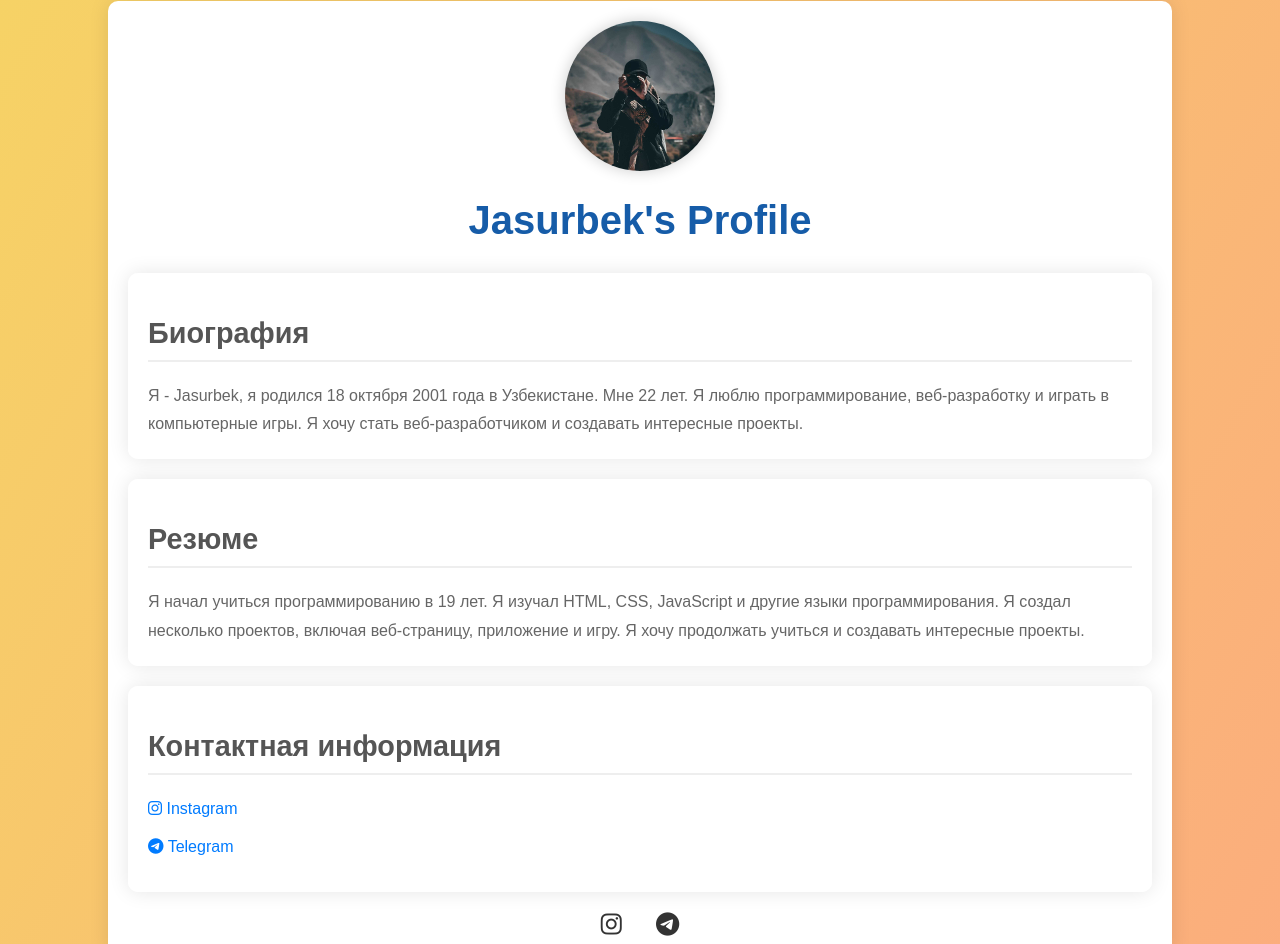
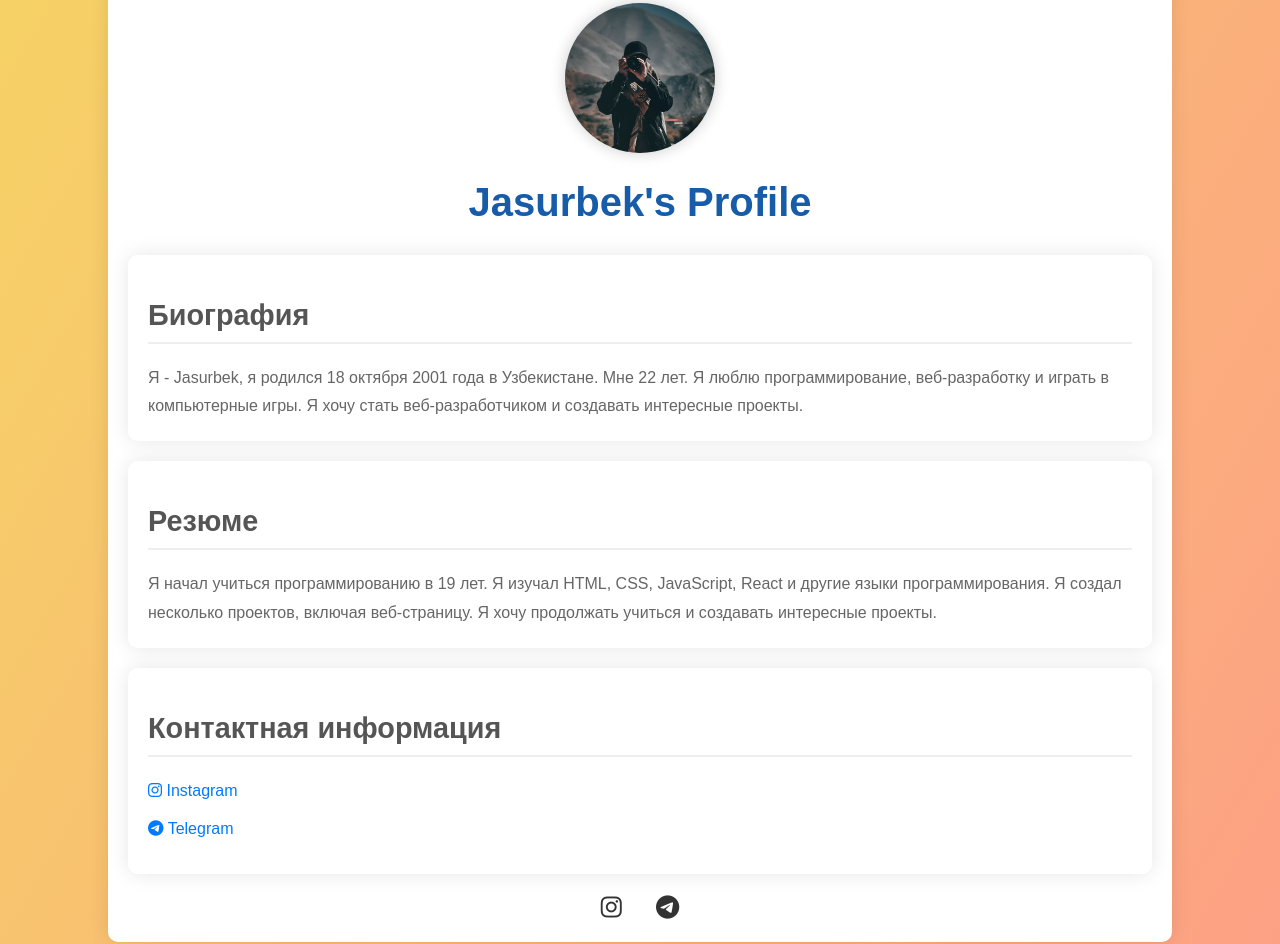
Before and after one commit to Jasurbek-git/my-web-page, a plain HTML site: page index.html in a window 1280 px wide. Shown: the part 57-1001 px from the top of the page. Drawn offline with Linux system fonts and the light colour scheme.

Commit message:
yana ozgartirdim konflick

```diff
--- a/index.html
+++ b/index.html
@@ -1,48 +1,3 @@
-<<<<<<< Updated upstream
-
-<!DOCTYPE html>
-<html lang="ru">
-<head>
-    <meta charset="UTF-8">
-    <meta name="viewport" content="width=device-width, initial-scale=1.0">
-    <title>Личная страница</title>
-    <link rel="stylesheet" href="https://cdnjs.cloudflare.com/ajax/libs/font-awesome/6.0.0-beta3/css/all.min.css">
-    <link rel="stylesheet" href="styles.css">
-</head>
-<body>
-    <div class="container">
-        <header class="header">
-            <div class="profile-image">
-                <img src="./profile-picture.jpeg" alt="Profile Image">
-            </div>
-            <h1 class="animated fadeInDown">Jasurbek's Profile</h1>
-        </header>
-        <section class="bio animated fadeInUp">
-            <h2>Биография</h2>
-            <p>Я - Jasurbek, я родился 18 октября 2001 года в Узбекистане. Мне 22 лет. Я люблю программирование, веб-разработку и играть в компьютерные игры. Я хочу стать веб-разработчиком и создавать интересные проекты.</p>
-        </section>
-        <section class="resume animated fadeInUp">
-            <h2>Резюме</h2>
-            <p>Я начал учиться программированию в 19 лет. Я изучал HTML, CSS, JavaScript и другие языки программирования. Я создал несколько проектов, включая веб-страницу, приложение и игру. Я хочу продолжать учиться и создавать интересные проекты.</p>
-        </section>
-        <section class="contact animated fadeInUp">
-            <h2>Контактная информация</h2>
-            <p>
-                <a href="https://instagram.com/jasurbek_2_0_0_1_" target="_blank"><i class="fab fa-instagram"></i> Instagram</a>
-                <a href="https://t.me/jasurbek2880" target="_blank"><i class="fab fa-telegram"></i> Telegram</a>
-            </p>
-        </section>
-        <footer class="animated fadeIn">
-            <div class="social-links">
-                <a href="https://instagram.com" target="_blank"><i class="fab fa-instagram"></i></a>
-                <a href="https://t.me/jasurbek2880" target="_blank"><i class="fab fa-telegram"></i></a>
-            </div>
-        </footer>
-    </div>
-    <script src="script.js"></script>
-</body>
-</html>
-=======
 <!DOCTYPE html>
 <html lang="ru">
 <head>
```
